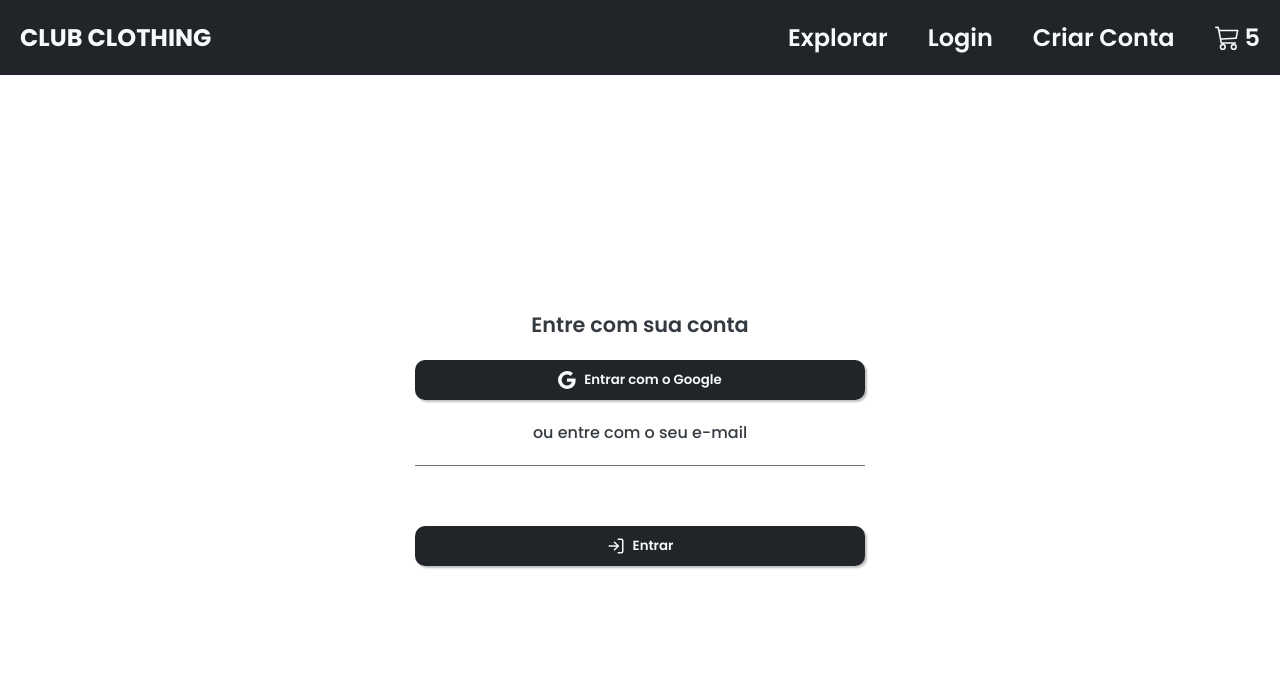
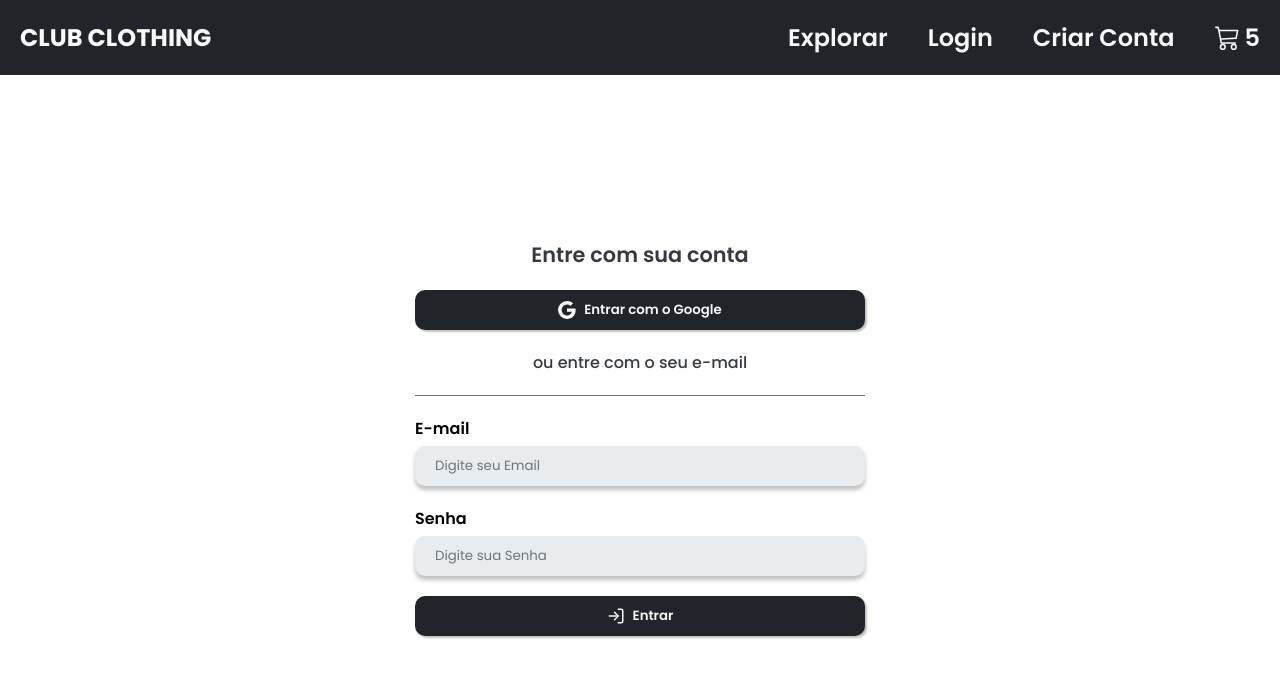
Before and after one commit to nilsondev90/ecommerce-web, a React (Create React App) app: page /login in a window 1280 px wide. Shown: the top 678 px of the page. Built offline with nearby package versions, Linux system fonts and the light colour scheme; no server answers.

Commit message:
feat: add Custon Input to Login Page

```diff
--- a/src/pages/login/login.page.tsx
+++ b/src/pages/login/login.page.tsx
@@ -8,6 +8,7 @@ import CustomButton from '../../components/custon-button/custon-button.component
 
 // Styles
 import { LoginContainer, LoginContent, LoginHeadLine, LoginInputContainer, LoginSubtitle } from "./login.styles"
+import CustomInput from '../../components/custon-input/custon-intput.component'
 
 const LoginPage = () => {
     return (
@@ -22,8 +23,14 @@ const LoginPage = () => {
 
                     <LoginSubtitle>ou entre com o seu e-mail</LoginSubtitle>
 
-                    <LoginInputContainer>{/* email input */}</LoginInputContainer>
-                    <LoginInputContainer>{/* password input */}</LoginInputContainer>
+                    <LoginInputContainer>
+                        <p>E-mail</p>
+                        <CustomInput placeholder='Digite seu Email'/>
+                    </LoginInputContainer>
+                    <LoginInputContainer>
+                        <p>Senha</p>
+                        <CustomInput placeholder='Digite sua Senha'/>
+                    </LoginInputContainer>
 
                     <CustomButton startIcon={<FiLogIn size={18}/>}>Entrar</CustomButton>
                 </LoginContent>
```
